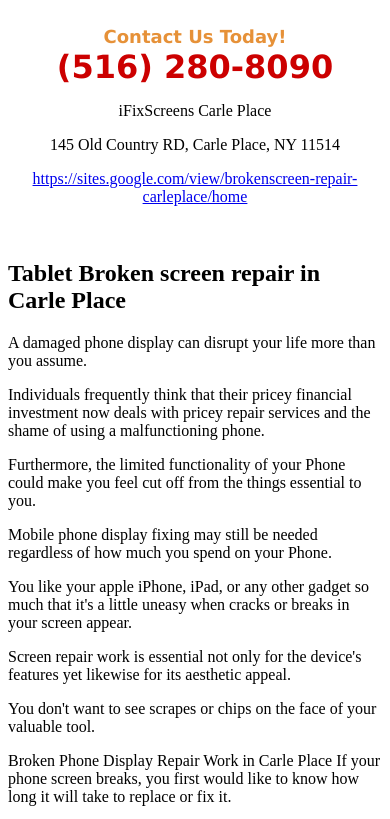
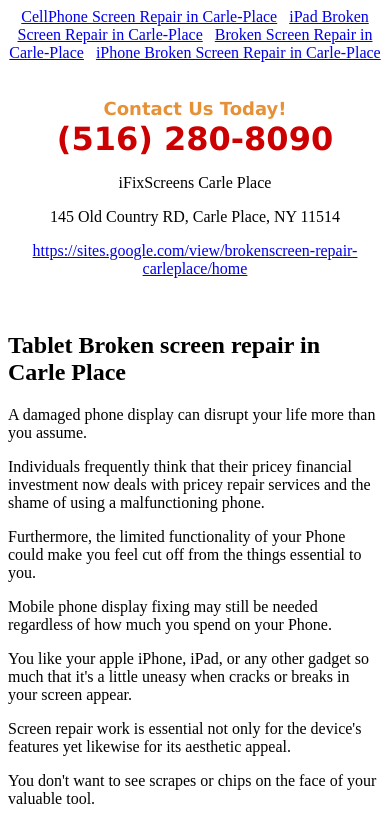
Before and after one commit to iFix786/brokenscreenrepairincarleplace, a plain HTML site: page TabletBrokenscreenrepairinCarlePlace.html in a window 390 px wide. Shown: the top 819 px of the page. Drawn offline with Linux system fonts and the light colour scheme.

Commit message:
Update TabletBrokenscreenrepairinCarlePlace.html

```diff
--- a/TabletBrokenscreenrepairinCarlePlace.html
+++ b/TabletBrokenscreenrepairinCarlePlace.html
@@ -1,4 +1,13 @@
-<!DOCTYPE html><html><body><div class="sites-embed-align-center-wrapping-off"><div class="sites-embed-border-on sites-embed sites-embed-full-width" style="width:100%;"><div class="sites-embed-content sites-embed-type-text"><div class="sites-embed-content-textbox"><div dir="ltr"><div style="text-align:center"><br><span style="color:rgb(230,145,56)"><b><font size="4"><span style="font-family:verdana,sans-serif">Contact Us Today!</span></font></b></span><br><span style="color:rgb(204,0,0)"><b><font size="6"><span style="font-family:verdana,sans-serif">(516) 280-8090</span></font></b></span><br><p>iFixScreens Carle Place</p><p>145 Old Country RD, Carle Place, NY 11514</p><p><a href="https://sites.google.com/view/brokenscreen-repair-carleplace/home" target="_blank">https://sites.google.com/view/brokenscreen-repair-carleplace/home</a></p><br></div></div></div></div></div></div><h2>Tablet Broken screen repair in Carle Place</h2>A damaged phone display can disrupt your life more than you assume. <p>Individuals frequently think that their pricey financial investment now deals with pricey repair services and the shame of using a malfunctioning phone. <p>Furthermore, the limited functionality of your Phone could make you feel cut off from the things essential to you. <p>Mobile phone display fixing may still be needed regardless of how much you spend on your Phone.
+<!DOCTYPE html><html><body>
+
+   <div style="text-align: center;">
+        <a href="./CellPhonescreenrepairinCarlePlace.html">CellPhone Screen Repair in Carle-Place</a>&nbsp&nbsp
+
+        <a href="./iPadBrokenscreenrepairinCarlePlace.html">iPad Broken Screen Repair in Carle-Place</a>&nbsp&nbsp
+<a href="./index.html">Broken Screen Repair in Carle-Place</a>&nbsp&nbsp
+        <a href="./iPhonebrokenscreenrepairinCarlePlace.html">iPhone Broken Screen Repair in Carle-Place</a>
+    </div><br/>
+  <div class="sites-embed-align-center-wrapping-off"><div class="sites-embed-border-on sites-embed sites-embed-full-width" style="width:100%;"><div class="sites-embed-content sites-embed-type-text"><div class="sites-embed-content-textbox"><div dir="ltr"><div style="text-align:center"><br><span style="color:rgb(230,145,56)"><b><font size="4"><span style="font-family:verdana,sans-serif">Contact Us Today!</span></font></b></span><br><span style="color:rgb(204,0,0)"><b><font size="6"><span style="font-family:verdana,sans-serif">(516) 280-8090</span></font></b></span><br><p>iFixScreens Carle Place</p><p>145 Old Country RD, Carle Place, NY 11514</p><p><a href="https://sites.google.com/view/brokenscreen-repair-carleplace/home" target="_blank">https://sites.google.com/view/brokenscreen-repair-carleplace/home</a></p><br></div></div></div></div></div></div><h2>Tablet Broken screen repair in Carle Place</h2>A damaged phone display can disrupt your life more than you assume. <p>Individuals frequently think that their pricey financial investment now deals with pricey repair services and the shame of using a malfunctioning phone. <p>Furthermore, the limited functionality of your Phone could make you feel cut off from the things essential to you. <p>Mobile phone display fixing may still be needed regardless of how much you spend on your Phone.
 <p>
 You like your apple iPhone, iPad, or any other gadget so much that it's a little uneasy when cracks or breaks in your screen appear. <p>Screen repair work is essential not only for the device's features yet likewise for its aesthetic appeal. <p>You don't want to see scrapes or chips on the face of your valuable tool.
 <p>
```
